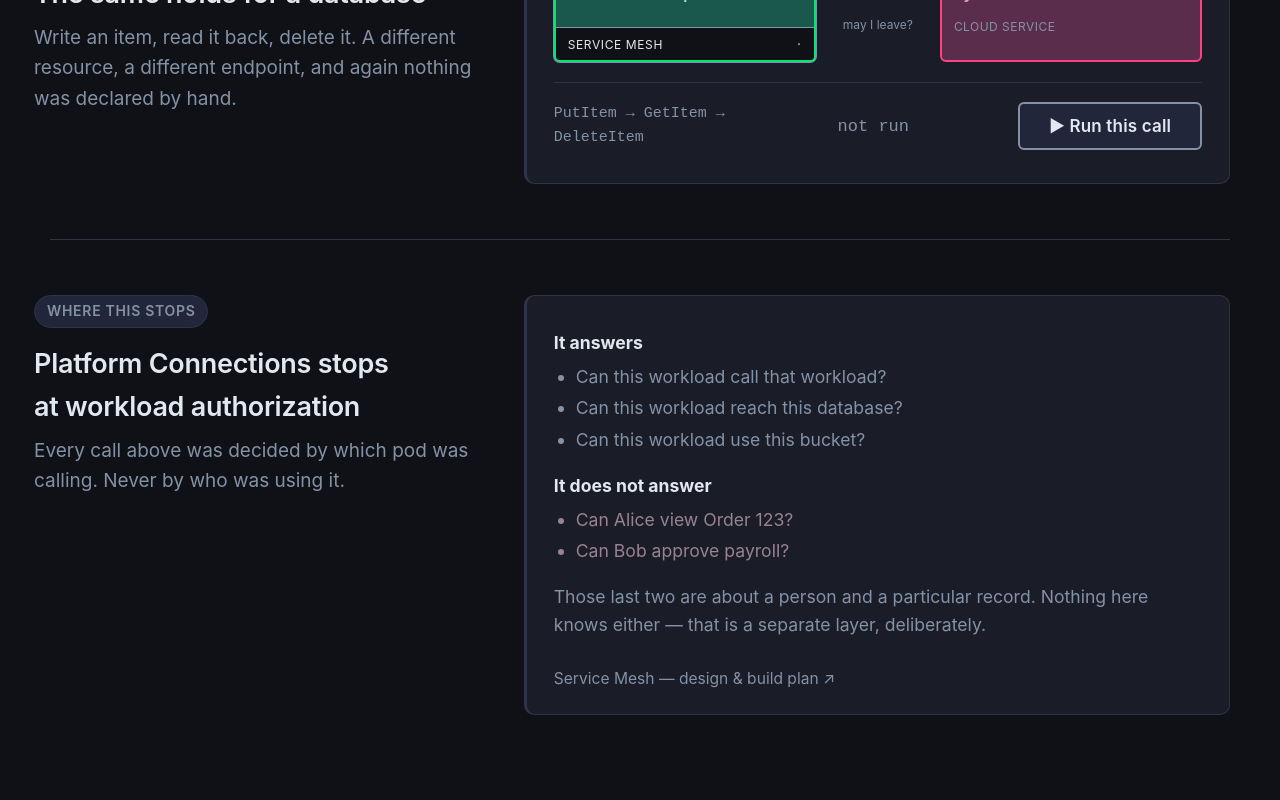
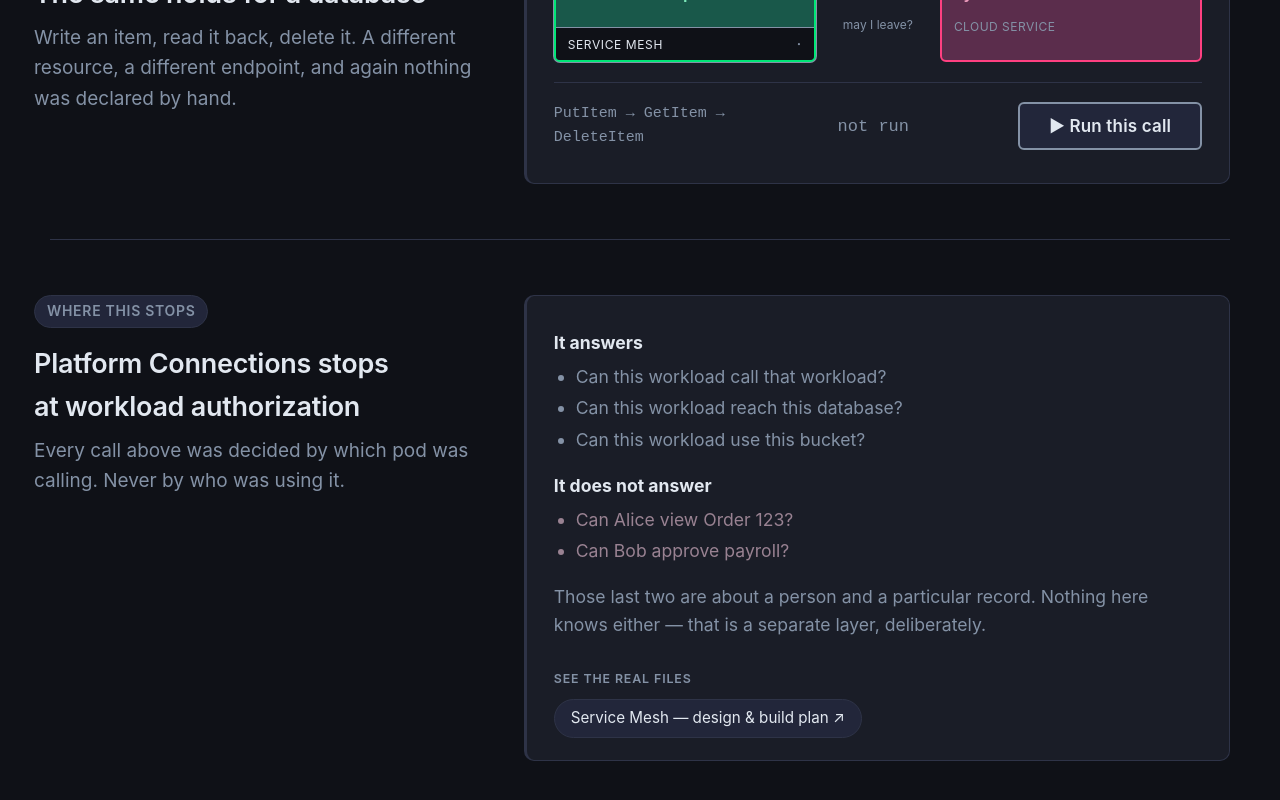
Before and after one commit to cujarrett/platform-connections-demo, an Angular app in the folder spa/: page / in a window 1280 px wide. Shown: the part 2311-3111 px from the top of the page. Built offline with nearby package versions, Linux system fonts and the light colour scheme.

Commit message:
feat: make the source links readable as buttons

```diff
--- a/spa/src/app/app.ts
+++ b/spa/src/app/app.ts
@@ -184,6 +184,7 @@ interface Result {
                     }
                   </div>
                 </div>
+                <div class="yaml-h sources-h">see the real files</div>
                 <div class="sources">
                   @for (src of c.sources; track src.url) {
                     <a [href]="src.url" target="_blank" rel="noopener">{{ src.label }} ↗</a>
--- a/spa/src/styles.css
+++ b/spa/src/styles.css
@@ -828,29 +828,41 @@ button:disabled {
   padding: 0.6rem 0.8rem;
   font-size: 0.82rem;
 }
+/* These get missed as bare text at the foot of a long panel, so they read as buttons:
+   own heading, bordered, and spaced away from the YAML above. */
+.sources-h {
+  margin-top: 1.5rem;
+}
 .sources {
-  /* Side by side when they fit, wrapping only when they do not. */
   display: flex;
   flex-flow: row wrap;
-  gap: 0.35rem 1.15rem;
-  margin-top: 0.85rem;
+  gap: 0.5rem;
+  margin-top: 0.5rem;
 }
 .sources a {
-  font-size: 0.78rem;
-  color: var(--color-text-muted);
+  display: inline-flex;
+  align-items: center;
+  gap: 0.35rem;
+  font-size: 0.76rem;
+  color: var(--color-text);
   text-decoration: none;
-  border-radius: 3px;
-  transition: color 0.15s;
+  background: var(--color-surface-alt);
+  border: 1px solid var(--color-border);
+  border-radius: 100px;
+  padding: 0.3rem 0.8rem;
+  transition:
+    border-color 0.15s,
+    color 0.15s,
+    background 0.15s;
 }
 .sources a:hover {
   color: var(--color-accent);
-  text-decoration: underline;
-  text-underline-offset: 2px;
+  border-color: var(--color-accent);
+  background: color-mix(in srgb, var(--color-accent) 10%, var(--color-surface-alt));
 }
 .sources a:focus-visible {
   outline: 2px solid var(--color-accent);
-  outline-offset: 3px;
-  color: var(--color-text);
+  outline-offset: 2px;
 }
 
 /* Sits directly on the snippet it names, so the pre below drops its own top margin. */
```
